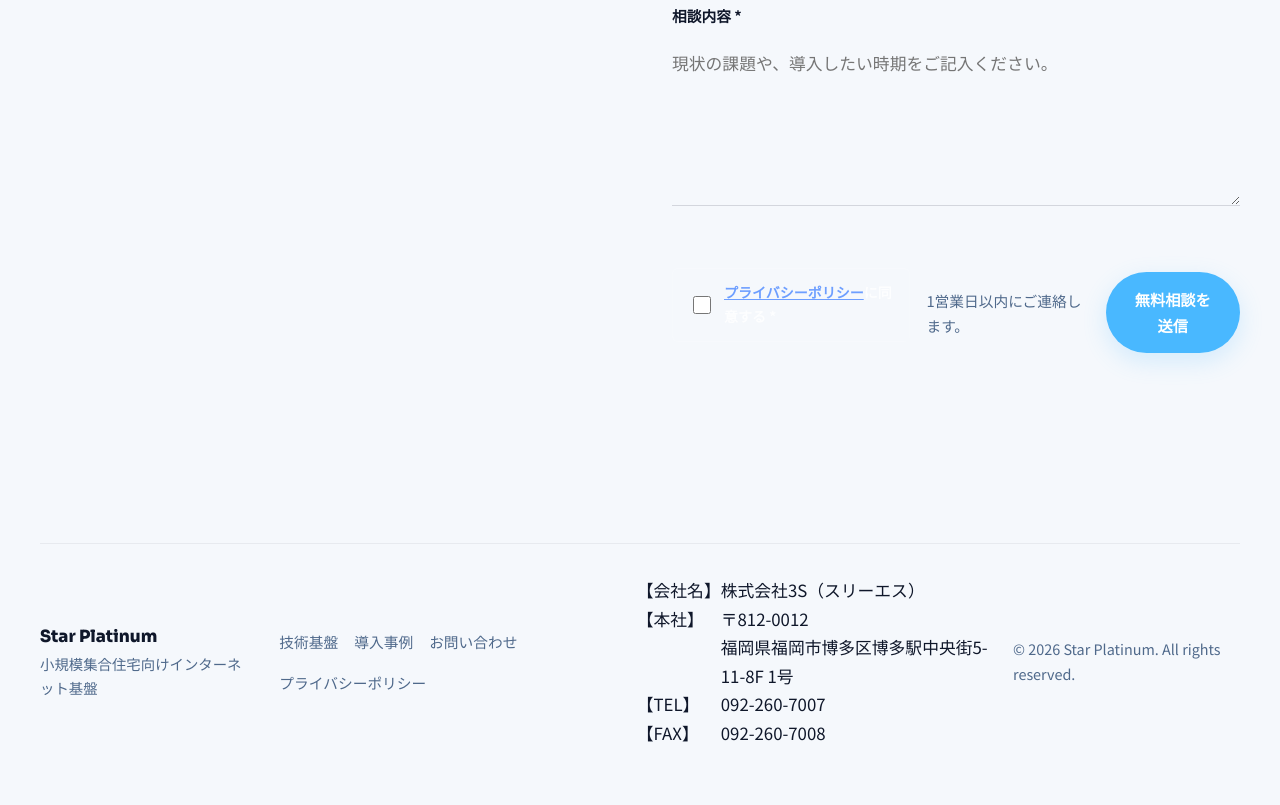
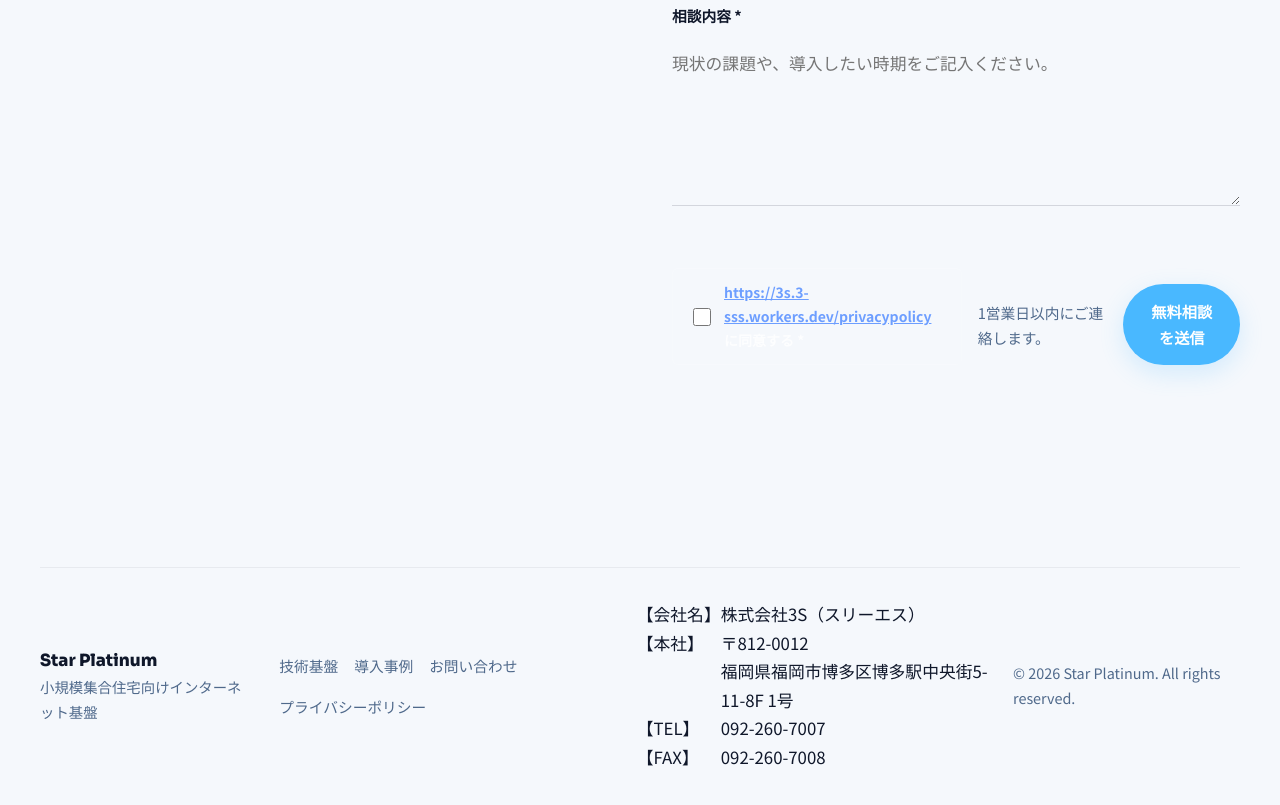
Before and after one commit to z3wazowski/star_platium, a website: page index.html in a window 1280 px wide. Shown: the part 8425-9230 px from the top of the page. Drawn offline with Linux system fonts and the light colour scheme.

Commit message:
Update index.html

```diff
--- a/index.html
+++ b/index.html
@@ -410,7 +410,7 @@
               <label class="agree-label">
                 <input type="checkbox" id="agree-check" required>
                 <span class="agree-text">
-                  <a href="/privacy-policy" target="_blank" rel="noopener">プライバシーポリシー</a>に同意する <span aria-hidden="true">*</span>
+                  <a href="/privacy-policy" target="_blank" rel="noopener">https://3s.3-sss.workers.dev/privacypolicy</a>に同意する <span aria-hidden="true">*</span>
                 </span>
               </label>
               <p class="field__message" id="agreeError" style="display:none;">送信には利用規約への同意が必要です</p>
```
